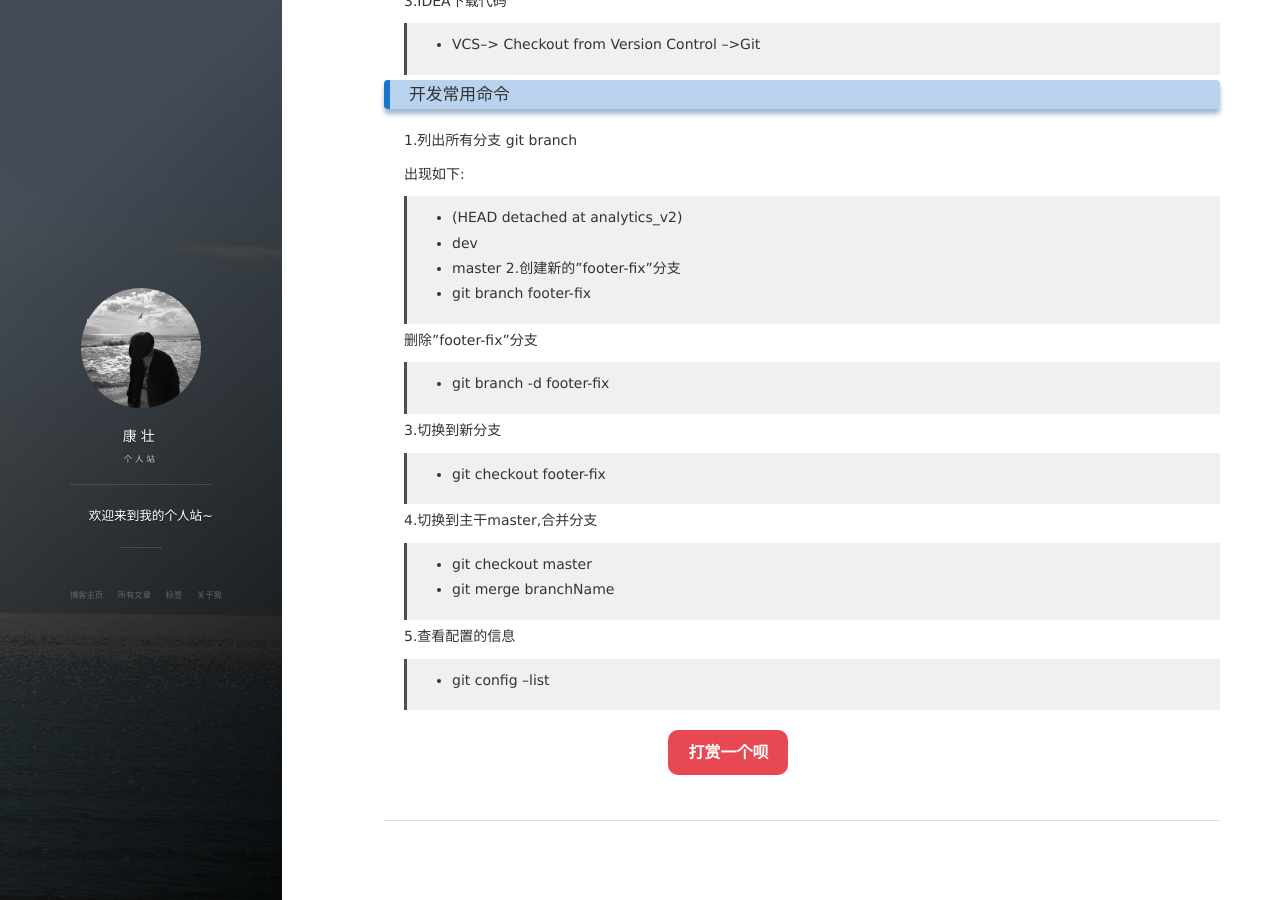
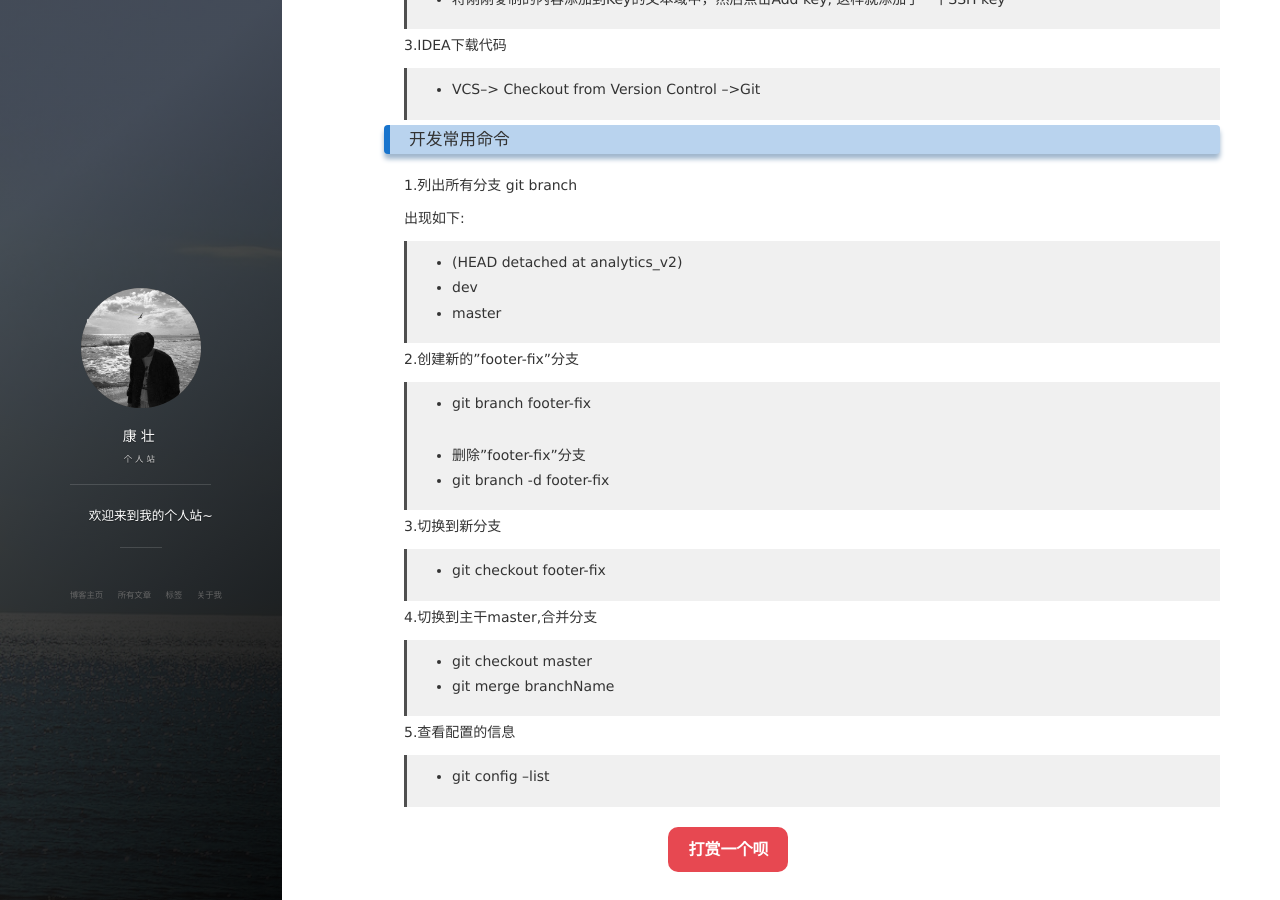
Before and after one commit to kangzhuang0201/kangzhuang0201.github.io, a Jekyll site: the page built from _posts/2019-05-27-GitTutorial.md, in a window 1280 px wide and 900 px high, scrolled down 2195 px. Built offline with Jekyll 4.4.1, drawn with Linux system fonts in a browser that asks for light colours; nearby versions of some CDN libraries; comment, search, counter and statistics services are not loaded.

Commit message:
修改博客

```diff
--- a/_posts/2019-05-27-GitTutorial.md
+++ b/_posts/2019-05-27-GitTutorial.md
@@ -25,7 +25,7 @@ tag: 工具
 > 从[https://git-for-windows.github.io](https://git-for-windows.github.io) 下载，然后按默认选项安装即可，安装完成后，在开始菜单里找到“Git”->“Git Bash”，蹦出一个类似命令行窗口的东西，就说明Git安装成功！
 
 **在Ubuntu 上安装Git**
-　　sudo apt-get install git命令进行安装
+> sudo apt-get install git命令进行安装
 
 ### 配置Git
 
@@ -105,10 +105,11 @@ tag: 工具
  >*  (HEAD detached at analytics_v2)
  >*  dev
  >*  master
+
 2.创建新的"footer-fix"分支
  >* git branch footer-fix
 
-删除"footer-fix"分支
+ >* 删除"footer-fix"分支
  >* git branch -d footer-fix
 
 3.切换到新分支
```
